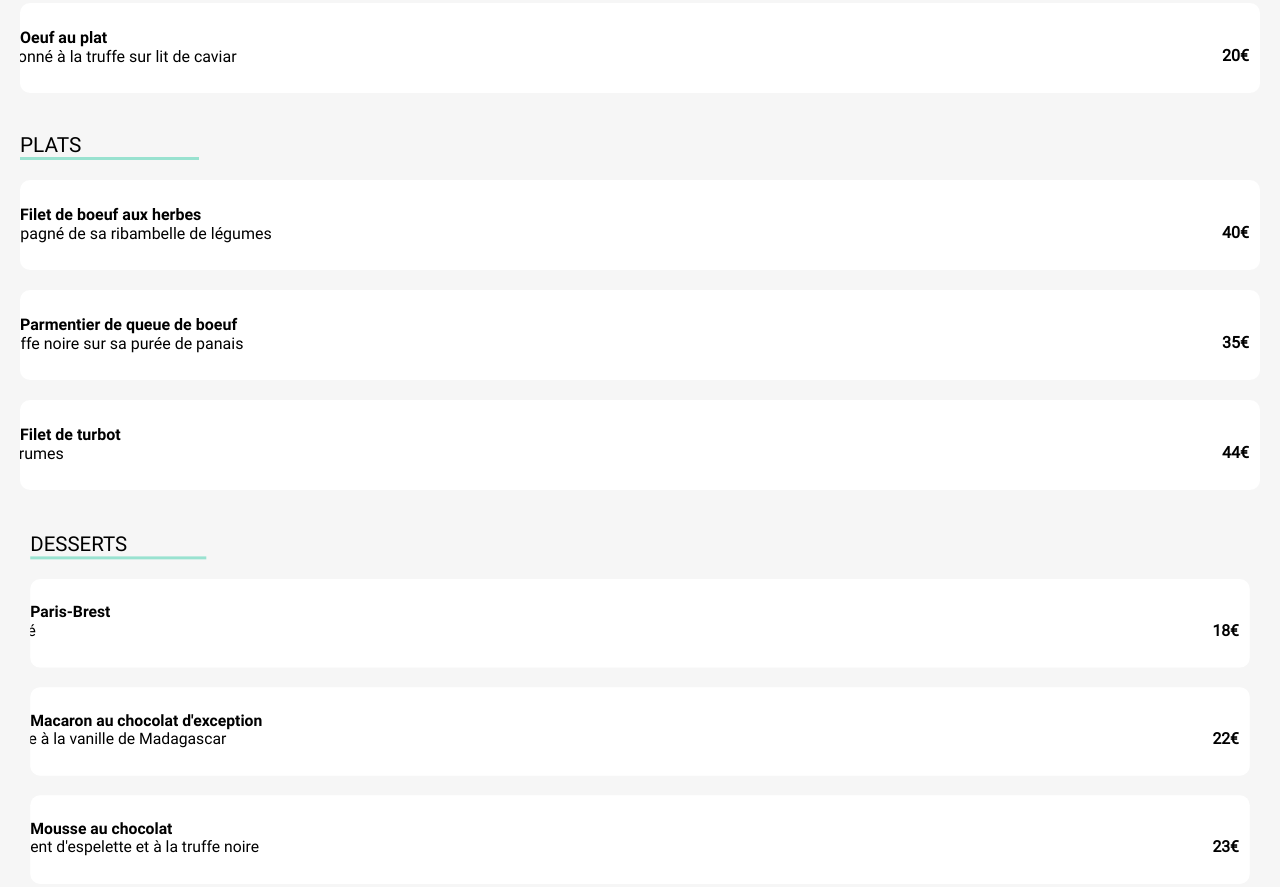
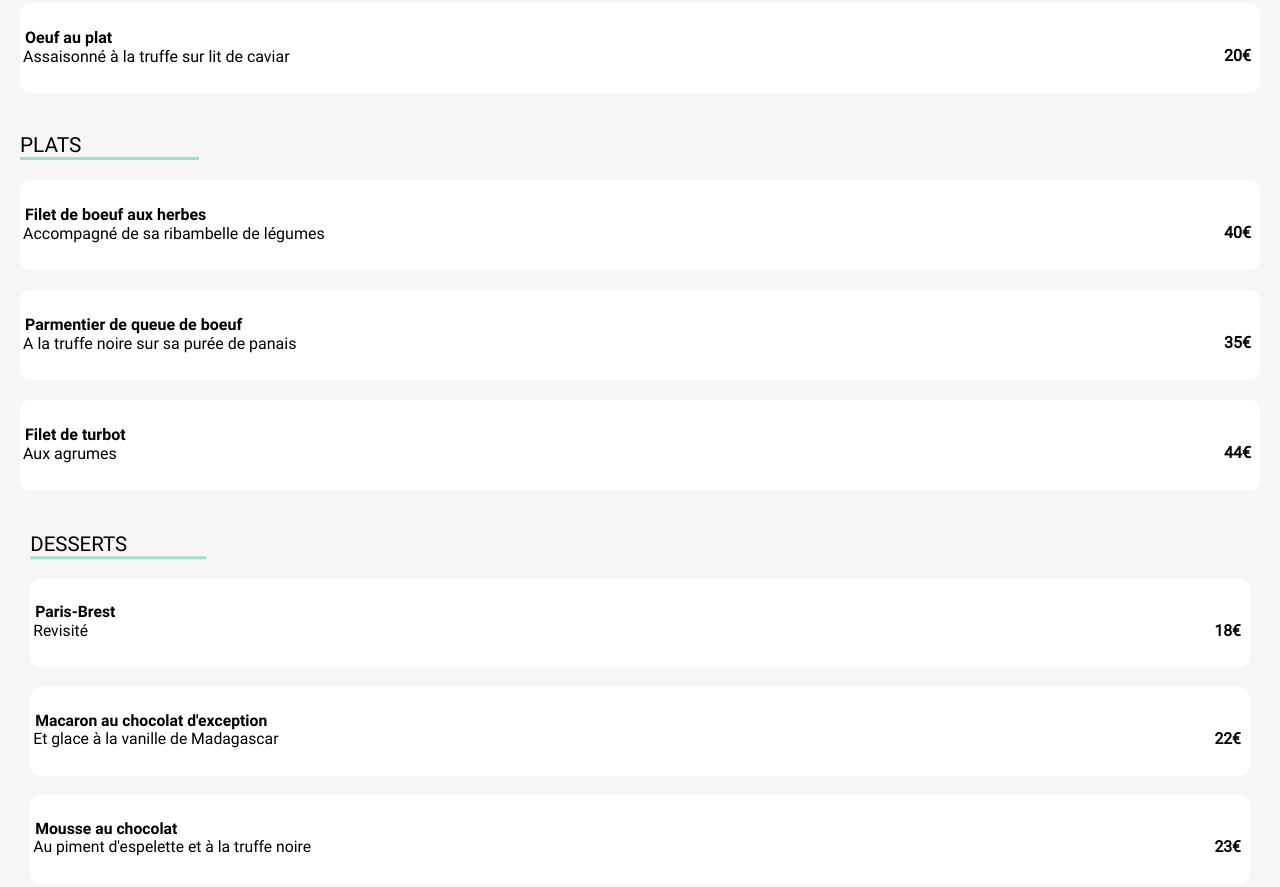
Before and after one commit to karimc77/KarimCheaibi_3_25052021, a plain HTML site: page lapalettedugout.html in a window 1280 px wide. Shown: the part 818-1705 px from the top of the page. Drawn offline with Linux system fonts and the light colour scheme.

Commit message:
Modif CSS menus pb de marge et carte palette du gout

```diff
--- a/css/menus.css
+++ b/css/menus.css
@@ -109,7 +109,7 @@ h2 {
     align-items: flex-start;
     flex-direction: column;
     padding-top: 10px;
-    width: 80%;
+    width: 90%;
 }
 
 .line-menu-action {
@@ -159,8 +159,9 @@ h2 {
     font-size: 1rem;
     font-weight: normal;
     /*text-overflow: ellipsis;*/
-    white-space: nowrap;
+    /*white-space: nowrap;*/
     /*overflow: hidden;*/
+    padding-left: 3px;
 }
 
 span {
@@ -239,6 +240,7 @@ h3 {
     margin-bottom:2px;
     margin-left:5px;
     padding-top: 8px;
+    padding-left: 5px;
 }
 
 h4 {
@@ -246,7 +248,9 @@ h4 {
     font-size:1rem;
     font-weight:normal;
     margin-top:0px;
-    /*width: 80%;*/
+    /*width: 70%;*/
+    /*padding-right: 5px;*/
+
 }
 
 h4:hover {
@@ -259,7 +263,7 @@ h4:hover {
 strong {
     font-family:"roboto";
     float:right;
-    margin-right:5px;
+    margin-right:3px;
     /*margin-bottom: 25px;*/
     margin-top: 15px;
 }
--- a/lapalettedugout.html
+++ b/lapalettedugout.html
@@ -20,7 +20,7 @@
             <img src="images/logo/ohmyfood.png" alt="Logo_page" title="Accueil" class="logomenu"/>
         </div>
         <div class="img">
-            <img class="photomenu" src="images/cartes_restaurants/la-palette.jpg" alt="La palette du goût"/>
+            <img class="photomenu" src="images/cartes_restaurants/la-palette.jpg" alt="La palette"/>
         </div>
     </header>
 
@@ -63,9 +63,7 @@
                 <article class=line-menu>
                     <div class="line-menu-desc">
                         <h3>Oeuf au plat</h3>
-                    <span class="subtitle">
-                        <h4>Assaisonné à la truffe sur lit de caviar</h4>
-                    </span>
+                        <h4 class="subtitle">Assaisonné à la truffe sur lit de caviar</h4>
                     </div>
 
                     <div class="line-menu-action">
@@ -82,9 +80,7 @@
                 <article class=line-menu>
                     <div class="line-menu-desc">
                         <h3>Filet de boeuf aux herbes</h3>
-                    <span class="subtitle">
-                        <h4>Accompagné de sa ribambelle de légumes</h4>
-                    </span>
+                        <h4 class="subtitle">Accompagné de sa ribambelle de légumes</h4>
                     </div>
 
                     <div class="line-menu-action">
@@ -98,9 +94,7 @@
                 <article class=line-menu>
                     <div class="line-menu-desc">
                         <h3>Parmentier de queue de boeuf</h3>
-                    <span class="subtitle">
-                        <h4>A la truffe noire sur sa purée de panais</h4>
-                    </span>
+                        <h4 class="subtitle">A la truffe noire sur sa purée de panais</h4>
                     </div>
 
                     <div class="line-menu-action">
@@ -114,9 +108,7 @@
                 <article class=line-menu>
                     <div class="line-menu-desc">
                         <h3>Filet de turbot</h3>
-                    <span class="subtitle">
-                        <h4>Aux agrumes</h4>
-                    </span>
+                        <h4 class="subtitle">Aux agrumes</h4>
                     </div>
 
                     <div class="line-menu-action">
@@ -133,9 +125,7 @@
                 <article class=line-menu>
                     <div class="line-menu-desc">
                         <h3>Paris-Brest</h3>
-                    <span class="subtitle">
-                        <h4>Revisité</h4>
-                    </span>
+                        <h4 class="subtitle">Revisité</h4>
                     </div>
 
                     <div class="line-menu-action">
@@ -149,9 +139,7 @@
                 <article class=line-menu>
                     <div class="line-menu-desc">
                         <h3>Macaron au chocolat d'exception</h3>
-                    <span class="subtitle">
-                        <h4>Et glace à la vanille de Madagascar</h4>
-                    </span>
+                        <h4 class="subtitle">Et glace à la vanille de Madagascar</h4>
                     </div>
 
                     <div class="line-menu-action">
@@ -165,9 +153,7 @@
                 <article class=line-menu>
                     <div class="line-menu-desc">
                         <h3>Mousse au chocolat</h3>
-                    <span class="subtitle">
-                        <h4>Au piment d'espelette et à la truffe noire</h4>
-                    </span>
+                        <h4 class="subtitle">Au piment d'espelette et à la truffe noire</h4>
                     </div>
 
                     <div class="line-menu-action">
@@ -190,7 +176,7 @@
     <!-- DEBUT FOOTER  -->
 
     <footer>
-        <img src="images/logo/ohmyfood.png" alt="logo-footer" title="footer" class="logo-footer" />
+        <img src="images/logo/ohmyfood.png" alt="ohmyfood" title="footer" class="logo-footer" />
             <p class="footer"><i class="fas fa-utensils"></i>Proposer un restaurant</p>
             <p class="footer"><i class="fas fa-hands-helping"></i>Devenir partenaire</p>
             <p class="footer">Mentions légales</p>
```
